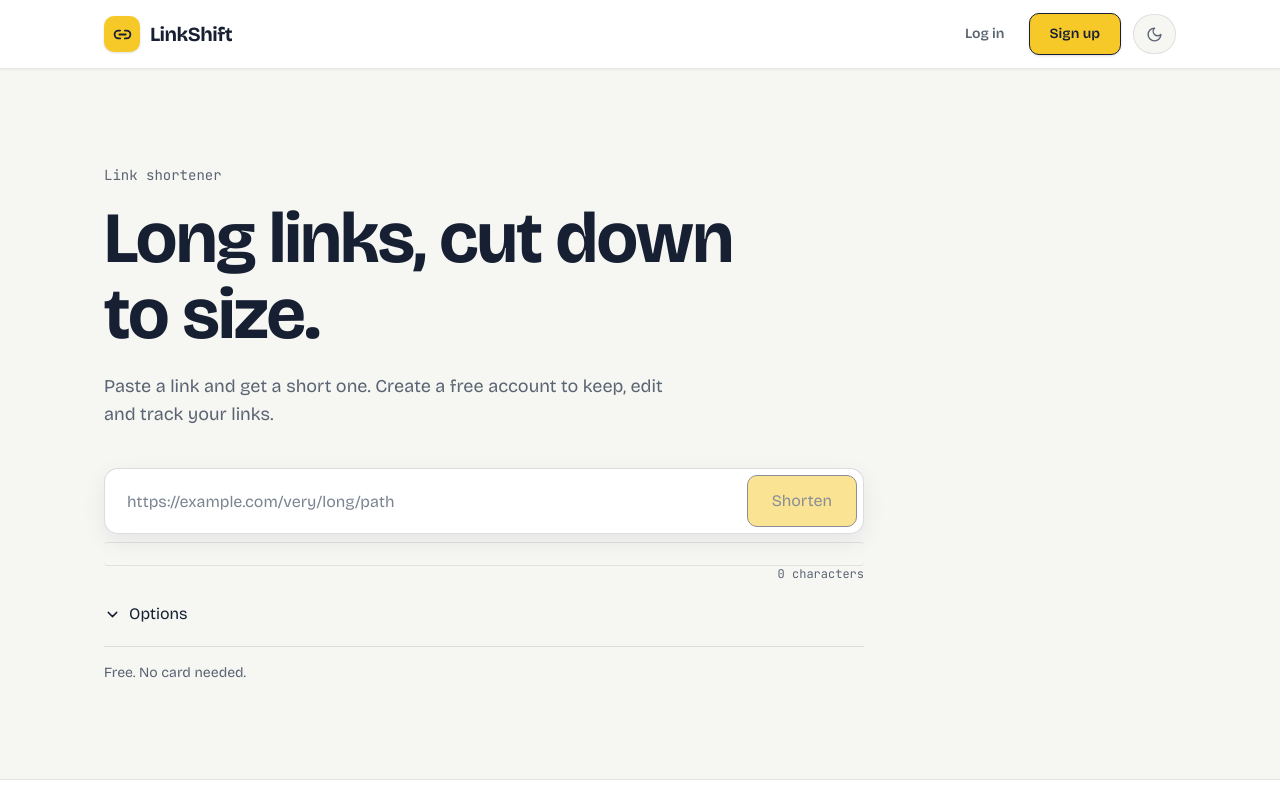
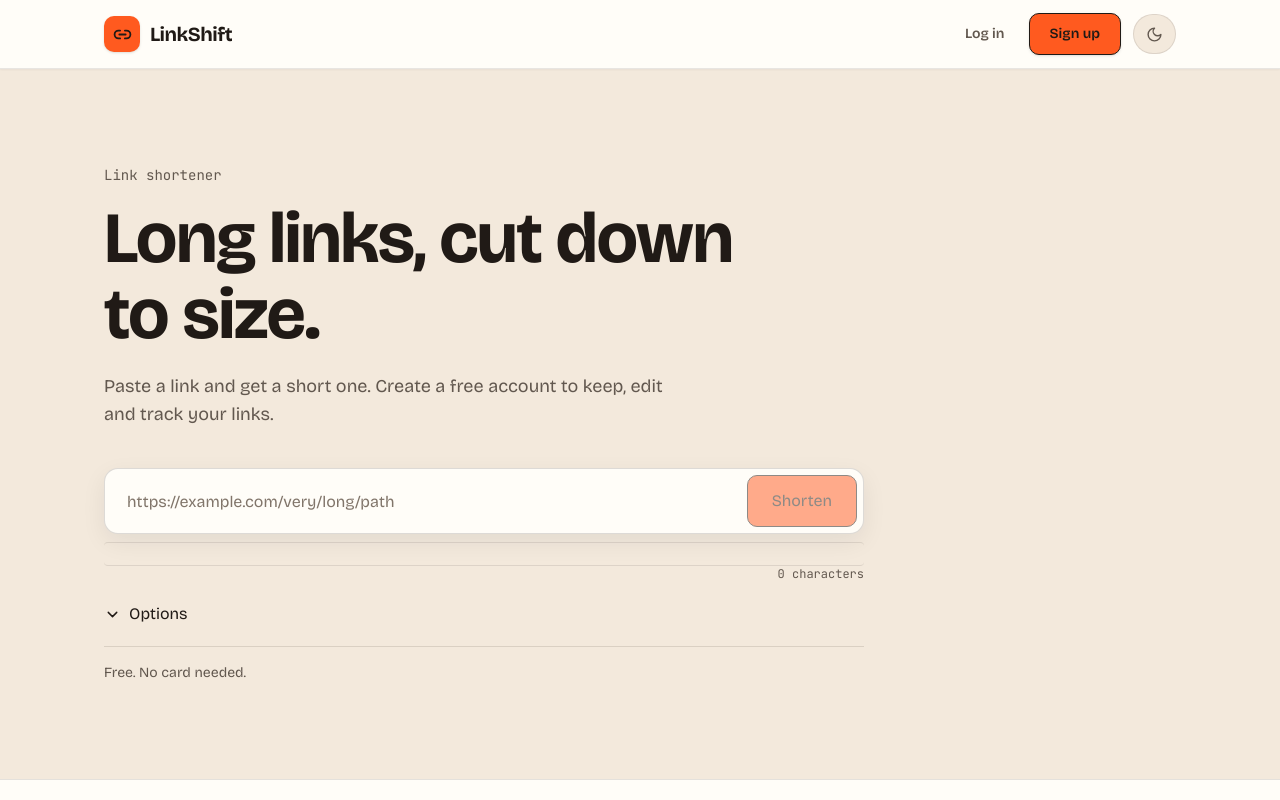
Before and after one commit to suryanshusaini/LinkShift, a React (Vite) app in the folder frontend/: page / in a window 1280 px wide. Shown: the top 800 px of the page. Built offline with nearby package versions, Linux system fonts and the light colour scheme; no server answers.

Commit message:
style: adopt bold editorial color system

```diff
--- a/frontend/src/index.css
+++ b/frontend/src/index.css
@@ -2,26 +2,25 @@
 @import "@fontsource/jetbrains-mono";
 @import "tailwindcss";
 
-/* Tailwind v4: make dark: follow LinkShift's explicit theme toggle. */
 @custom-variant dark (&:where(.dark, .dark *));
 
 @theme {
-  --color-ink: #172033;
-  --color-plaster: #F6F6F3;
-  --color-chalk: #FFFFFF;
-  --color-tape: #F7C928;
-  --color-tape-hover: #EAB308;
-  --color-slate: #5B6472;
+  --color-ink: #201A16;
+  --color-plaster: #F3E9DC;
+  --color-chalk: #FFFDF8;
+  --color-tape: #FF5A1F;
+  --color-tape-hover: #E84A12;
+  --color-slate: #62584F;
   --color-signal: #3157D5;
-  --color-go: #15803D;
-  --color-stop: #C81E1E;
-  --color-warn: #FFF7D6;
+  --color-go: #157A3D;
+  --color-stop: #B42318;
+  --color-warn: #FFF0E8;
 
-  --color-night: #080E1A;
-  --color-surface: #111A2B;
-  --color-surface-raised: #17233A;
-  --color-text-dark: #F8FAFC;
-  --color-slate-dark: #A8B3C7;
+  --color-night: #15110E;
+  --color-surface: #211A15;
+  --color-surface-raised: #2B221B;
+  --color-text-dark: #FFF9F2;
+  --color-slate-dark: #BEB2A5;
 
   --font-sans: "Bricolage Grotesque", ui-sans-serif, system-ui, sans-serif;
   --font-mono: "JetBrains Mono", ui-monospace, SFMono-Regular, Menlo, monospace;
@@ -29,38 +28,38 @@
 
 :root {
   color-scheme: light;
-  --page-bg: #F6F6F3;
-  --page-text: #172033;
-  --surface: #FFFFFF;
-  --surface-soft: #F0F1EF;
+  --page-bg: #F3E9DC;
+  --page-text: #201A16;
+  --surface: #FFFDF8;
+  --surface-soft: #E9DCCB;
   --surface-raised: #FFFFFF;
-  --border: #E2E4E1;
-  --border-soft: #ECEDEA;
-  --muted: #5B6472;
-  --muted-soft: #7B8491;
+  --border: #D8C9B7;
+  --border-soft: #E7DCCD;
+  --muted: #62584F;
+  --muted-soft: #81756A;
   --focus: #3157D5;
 
-  --shadow-sm: 0 1px 2px rgba(16, 24, 40, 0.05);
-  --shadow-md: 0 8px 24px rgba(16, 24, 40, 0.07);
-  --shadow-lg: 0 20px 50px rgba(16, 24, 40, 0.13);
+  --shadow-sm: 0 2px 4px rgba(45, 31, 20, 0.08);
+  --shadow-md: 0 12px 28px rgba(45, 31, 20, 0.12);
+  --shadow-lg: 0 24px 60px rgba(45, 31, 20, 0.18);
 }
 
 html.dark {
   color-scheme: dark;
-  --page-bg: #080E1A;
-  --page-text: #F8FAFC;
-  --surface: #111A2B;
-  --surface-soft: #17233A;
-  --surface-raised: #1B2942;
-  --border: rgba(255, 255, 255, 0.11);
-  --border-soft: rgba(255, 255, 255, 0.065);
-  --muted: #A8B3C7;
-  --muted-soft: #7E8BA3;
+  --page-bg: #15110E;
+  --page-text: #FFF9F2;
+  --surface: #211A15;
+  --surface-soft: #2B221B;
+  --surface-raised: #342920;
+  --border: rgba(255, 249, 242, 0.14);
+  --border-soft: rgba(255, 249, 242, 0.08);
+  --muted: #BEB2A5;
+  --muted-soft: #988B7E;
   --focus: #7892FF;
 
-  --shadow-sm: 0 1px 2px rgba(0, 0, 0, 0.20);
-  --shadow-md: 0 10px 28px rgba(0, 0, 0, 0.24);
-  --shadow-lg: 0 20px 50px rgba(0, 0, 0, 0.36);
+  --shadow-sm: 0 2px 4px rgba(0, 0, 0, 0.22);
+  --shadow-md: 0 12px 30px rgba(0, 0, 0, 0.28);
+  --shadow-lg: 0 24px 60px rgba(0, 0, 0, 0.42);
 }
 
 html,
@@ -120,24 +119,24 @@ a:hover {
 }
 
 ::selection {
-  background: #F7C928;
-  color: #172033;
-  -webkit-text-fill-color: #172033;
+  background: #FF5A1F;
+  color: #FFFDF8;
+  -webkit-text-fill-color: #FFFDF8;
 }
 
 .autofill-fix:-webkit-autofill,
 .autofill-fix:-webkit-autofill:hover,
 .autofill-fix:-webkit-autofill:focus {
-  -webkit-text-fill-color: #172033;
-  -webkit-box-shadow: 0 0 0 1000px #FFFFFF inset;
+  -webkit-text-fill-color: #201A16;
+  -webkit-box-shadow: 0 0 0 1000px #FFFDF8 inset;
   transition: background-color 9999s ease-out;
 }
 
 html.dark .autofill-fix:-webkit-autofill,
 html.dark .autofill-fix:-webkit-autofill:hover,
 html.dark .autofill-fix:-webkit-autofill:focus {
-  -webkit-text-fill-color: #F8FAFC;
-  -webkit-box-shadow: 0 0 0 1000px #111A2B inset;
+  -webkit-text-fill-color: #FFF9F2;
+  -webkit-box-shadow: 0 0 0 1000px #211A15 inset;
 }
 
 input::placeholder,
@@ -157,7 +156,7 @@ textarea {
 input:hover:not(:disabled),
 select:hover:not(:disabled),
 textarea:hover:not(:disabled) {
-  border-color: color-mix(in srgb, var(--page-text) 22%, var(--border));
+  border-color: color-mix(in srgb, var(--page-text) 28%, var(--border));
 }
 
 input:focus,
@@ -175,23 +174,22 @@ button:disabled {
 .elevation-2 { box-shadow: var(--shadow-md); }
 .elevation-3 { box-shadow: var(--shadow-lg); }
 
-/* The ruler is the one place where a repeated-line treatment is intentional. */
 .ruler-ticks {
   background-image: repeating-linear-gradient(
     to right,
-    rgba(23, 32, 51, 0.22) 0,
-    rgba(23, 32, 51, 0.22) 1px,
+    rgba(32, 26, 22, 0.24) 0,
+    rgba(32, 26, 22, 0.24) 1px,
     transparent 1px,
     transparent 8px
   );
 }
 
 .ruler-fill {
-  background-color: #F7C928;
+  background-color: #FF5A1F;
   background-image: repeating-linear-gradient(
     to right,
-    rgba(23, 32, 51, 0.42) 0,
-    rgba(23, 32, 51, 0.42) 1px,
+    rgba(32, 26, 22, 0.42) 0,
+    rgba(32, 26, 22, 0.42) 1px,
     transparent 1px,
     transparent 8px
   );
@@ -200,19 +198,19 @@ button:disabled {
 html.dark .ruler-ticks {
   background-image: repeating-linear-gradient(
     to right,
-    rgba(248, 250, 252, 0.24) 0,
-    rgba(248, 250, 252, 0.24) 1px,
+    rgba(255, 249, 242, 0.24) 0,
+    rgba(255, 249, 242, 0.24) 1px,
     transparent 1px,
     transparent 8px
   );
 }
 
 html.dark .ruler-fill {
-  background-color: #F7C928;
+  background-color: #FF5A1F;
   background-image: repeating-linear-gradient(
     to right,
-    rgba(23, 32, 51, 0.52) 0,
-    rgba(23, 32, 51, 0.52) 1px,
+    rgba(32, 26, 22, 0.52) 0,
+    rgba(32, 26, 22, 0.52) 1px,
     transparent 1px,
     transparent 8px
   );
```
